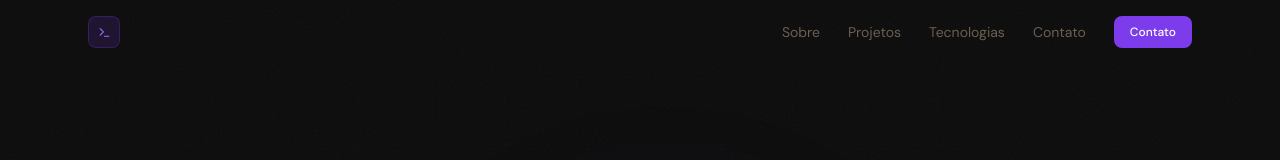
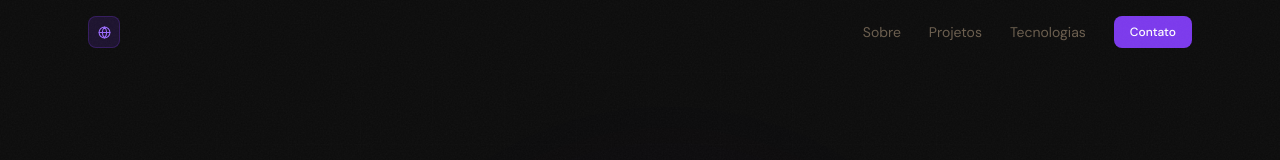
Before and after one commit to Twoopia/Portfolio, a React (Vite) app: page / in a window 1280 px wide. Shown: the top 160 px of the page. Built offline with nearby package versions, Linux system fonts and the light colour scheme.

Commit message:
fix: globinho no lugar do terminal, remove link contato duplicado

```diff
--- a/src/components/layout/Navbar.jsx
+++ b/src/components/layout/Navbar.jsx
@@ -1,12 +1,11 @@
 import { useState, useEffect } from 'react'
 import { motion, AnimatePresence } from 'framer-motion'
-import { Terminal, X, Menu } from 'lucide-react'
+import { Globe, X, Menu } from 'lucide-react'
 
 const navLinks = [
   { href: '#sobre', label: 'Sobre' },
   { href: '#projetos', label: 'Projetos' },
   { href: '#tecnologias', label: 'Tecnologias' },
-  { href: '#contato', label: 'Contato' },
 ]
 
 export default function Navbar() {
@@ -33,7 +32,7 @@
       <div className="max-w-6xl mx-auto px-6 h-16 flex items-center justify-between">
         <a href="#hero" className="flex items-center gap-2 group">
           <div className="w-8 h-8 rounded-lg bg-[#7C3AED]/15 border border-[#7C3AED]/25 flex items-center justify-center transition-all duration-500 group-hover:bg-[#7C3AED]/25 group-hover:border-[#7C3AED]/40">
-            <Terminal size={13} className="text-[#9D6EFF]" />
+            <Globe size={13} className="text-[#9D6EFF]" />
           </div>
         </a>
 
```
